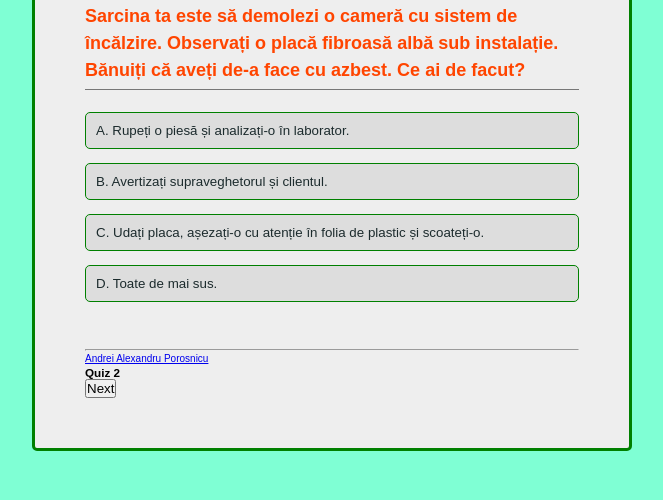
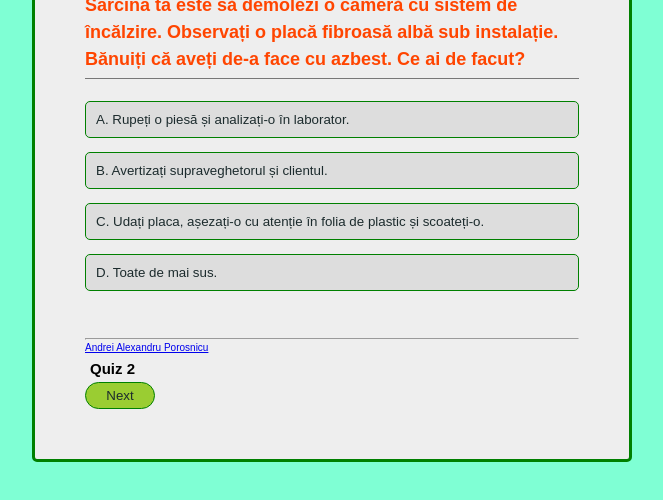
Before and after one commit to Website-Free/VCA, a plain HTML site: page index.html in a window 1280 px wide. Shown: the part 222-722 px from the top of the page, without its empty margins (308-971 px from the left). Drawn offline with Linux system fonts and the light colour scheme.

Commit message:
Update style.css

```diff
--- a/style.css
+++ b/style.css
@@ -133,3 +133,17 @@ img {
 .quiz-repeat a:hover {
     background-color: var(--color-primary);
 }
+.lili {
+    font-size: 1.5rem;
+    padding: 5px;
+}
+.alex {
+    padding: 5px;
+    background-color: yellowgreen;
+    font-size: 1,8rem;
+    color:var(--black);
+    border: 1px solid var(--color-primary);
+    cursor:pointer;
+    border-radius: 20px;
+    width: 70px;
+}
```
